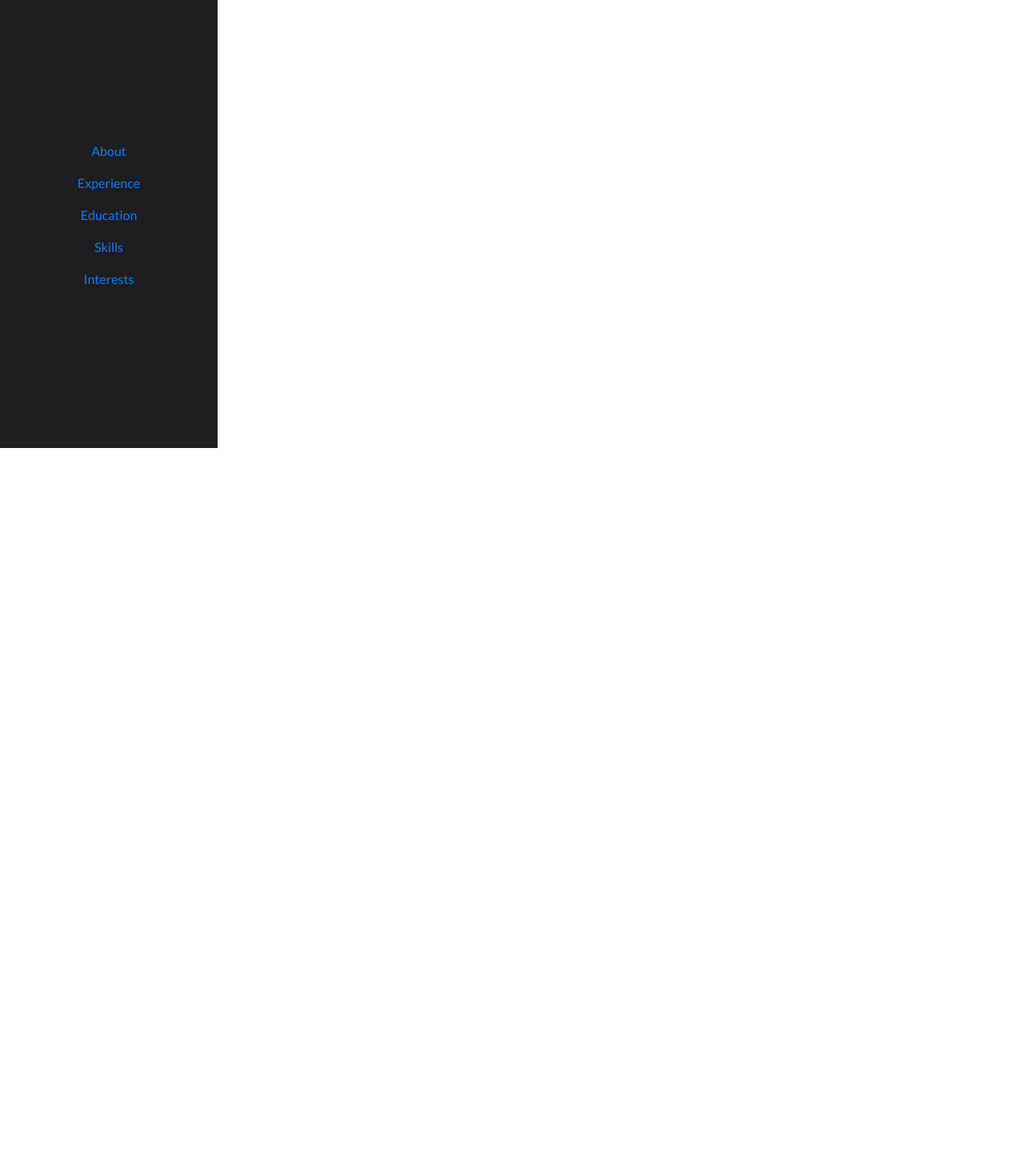
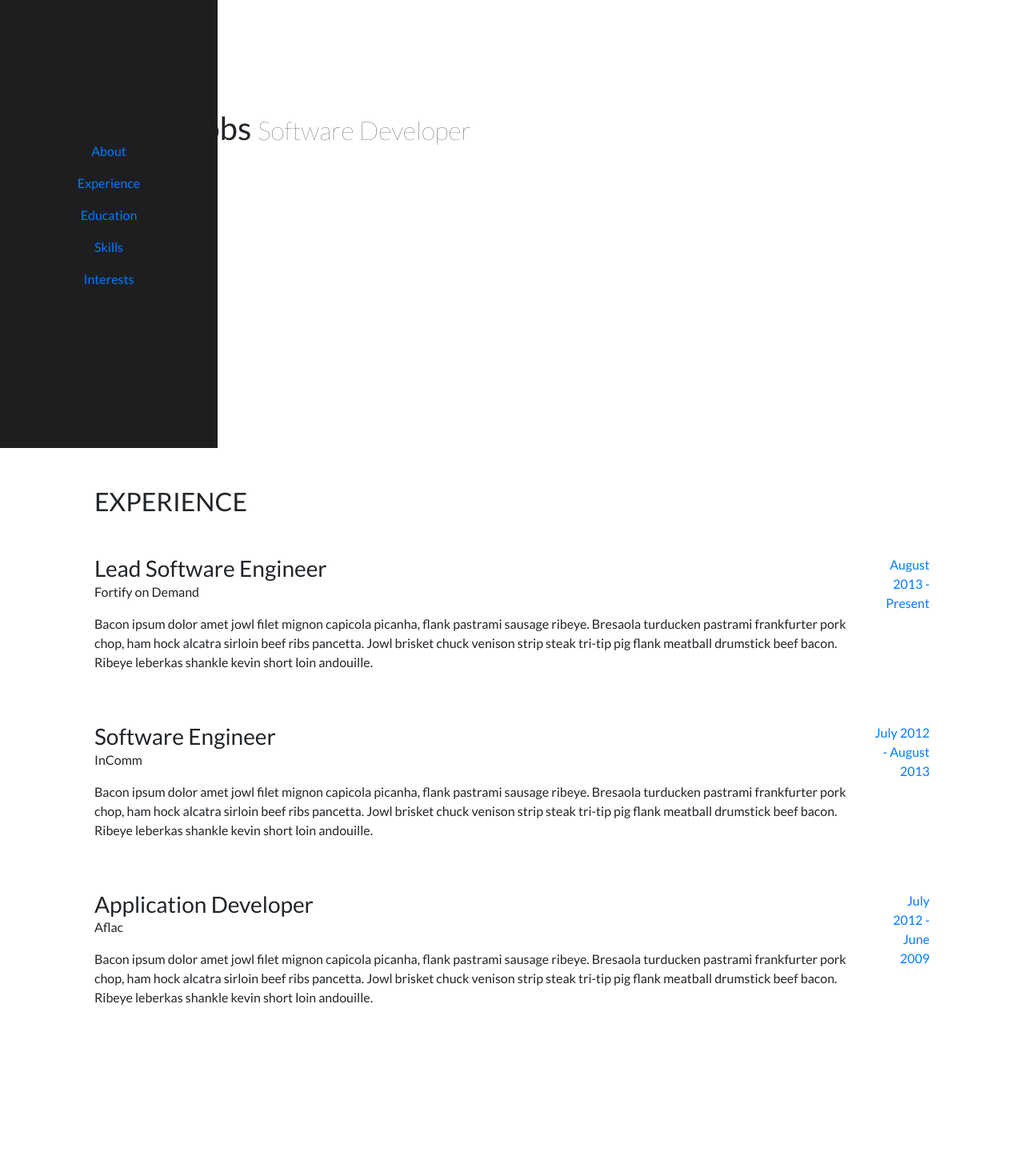
Before and after one commit to mtgibbs/mtgibbs.xyz, an Angular app: page / in a window 1280 px wide. Shown: the part 240-1710 px from the top of the page at 80% size. Before the commit the page ends 800 px from the top, so only its background shows below. Built offline with nearby package versions, Linux system fonts and the light colour scheme.

Commit message:
Fill in some component data

```diff
--- a/src/app/app.component.html
+++ b/src/app/app.component.html
@@ -1,2 +1,44 @@
 
-<app-navbar></app-navbar>
+    <app-navbar>
+    </app-navbar>
+
+    <div class="container p-0">
+        <section class="p-3 p-lg-5 d-flex flex-column" id="about">
+            <div class="my-auto">
+                <h1 class="mb-0">
+                    Matt Gibbs
+                    <small>Software Developer</small>
+                </h1>
+            </div>
+        </section>
+
+        <section class="p-3 p-lg-5 d-flex flex-column" id="experience">
+            <div class="my-auto">
+                <h2 class="mb-5">Experience</h2>
+
+                <app-experience-item-list [items]="experience"></app-experience-item-list>
+            </div>
+        </section>
+
+        <section class="p-3 p-lg-5 d-flex flex-column" id="education">
+            <div class="my-auto">
+                <h2 class="mb-5">Education</h2>
+
+            </div>
+        </section>
+
+        <section class="p-3 p-lg-5 d-flex flex-column" id="skills">
+            <div class="my-auto">
+                <h2 class="mb-5">Skills</h2>
+
+            </div>
+        </section>
+
+        <section class="p-3 p-lg-5 d-flex flex-column" id="interests">
+            <div class="my-auto">
+                <h2 class="mb-5">Interests</h2>
+
+            </div>
+        </section>
+
+    </div>
--- a/src/app/app.component.ts
+++ b/src/app/app.component.ts
@@ -1,4 +1,6 @@
 import { Component } from '@angular/core';
+import { IExperienceItem } from './experience-item/experience-item.component';
+import { EXPERIENCE } from './data/experience-items'
 
 @Component({
   selector: 'app-root',
@@ -7,4 +9,6 @@ import { Component } from '@angular/core';
 })
 export class AppComponent {
   title = 'app';
+
+  public experience: IExperienceItem[] = EXPERIENCE;
 }
--- /dev/null
+++ b/src/app/data/experience-items.ts
@@ -0,0 +1,25 @@
+import { IExperienceItem } from "../experience-item/experience-item.component";
+
+export const EXPERIENCE: IExperienceItem[] = [
+    {
+        title: 'Lead Software Engineer',
+        subTitle: 'Fortify on Demand',
+        description: 'Bacon ipsum dolor amet jowl filet mignon capicola picanha, flank pastrami sausage ribeye. Bresaola turducken pastrami frankfurter pork chop, ham hock alcatra sirloin beef ribs pancetta. Jowl brisket chuck venison strip steak tri-tip pig flank meatball drumstick beef bacon. Ribeye leberkas shankle kevin short loin andouille.',
+        startDate: 'August 2013',
+        endDate: 'Present'
+    },
+    {
+        title: 'Software Engineer',
+        subTitle: 'InComm',
+        description: 'Bacon ipsum dolor amet jowl filet mignon capicola picanha, flank pastrami sausage ribeye. Bresaola turducken pastrami frankfurter pork chop, ham hock alcatra sirloin beef ribs pancetta. Jowl brisket chuck venison strip steak tri-tip pig flank meatball drumstick beef bacon. Ribeye leberkas shankle kevin short loin andouille.',
+        startDate: 'July 2012',
+        endDate: 'August 2013'
+    },
+    {
+        title: 'Application Developer',
+        subTitle: 'Aflac',
+        description: 'Bacon ipsum dolor amet jowl filet mignon capicola picanha, flank pastrami sausage ribeye. Bresaola turducken pastrami frankfurter pork chop, ham hock alcatra sirloin beef ribs pancetta. Jowl brisket chuck venison strip steak tri-tip pig flank meatball drumstick beef bacon. Ribeye leberkas shankle kevin short loin andouille.',
+        startDate: 'July 2012',
+        endDate: 'June 2009'
+    }
+];
--- /dev/null
+++ b/src/app/experience-item-list/experience-item-list.component.html
@@ -0,0 +1 @@
+<app-experience-item *ngFor="let item of items" [item]="item"></app-experience-item>
--- /dev/null
+++ b/src/app/experience-item-list/experience-item-list.component.ts
@@ -0,0 +1,18 @@
+import { Component, Input, OnInit } from '@angular/core';
+import { IExperienceItem } from '../experience-item/experience-item.component';
+
+@Component({
+  selector: 'app-experience-item-list',
+  templateUrl: './experience-item-list.component.html',
+  styleUrls: ['./experience-item-list.component.scss']
+})
+export class ExperienceItemListComponent implements OnInit {
+
+  @Input() items: Array<IExperienceItem>;
+
+  constructor() { }
+
+  ngOnInit() {
+  }
+
+}
--- /dev/null
+++ b/src/app/experience-item/experience-item.component.html
@@ -0,0 +1,10 @@
+<div class="d-flex flex-column flex-md-row mb-5">
+  <div class="resume-content mr-auto">
+    <h3 class="mb-0">{{ item.title }}</h3>
+    <div ng-if="item.subTitle" class="mb-3">{{ item.subTitle }}</div>
+    <p>{{ item.description }}</p>
+  </div>
+  <div class="text-md-right">
+    <span class="text-primary">{{ item.startDate }} - {{ item.endDate }}</span>
+  </div>
+</div>
--- /dev/null
+++ b/src/app/experience-item/experience-item.component.ts
@@ -0,0 +1,25 @@
+import { Component, Input, OnInit } from '@angular/core';
+
+@Component({
+  selector: 'app-experience-item',
+  templateUrl: './experience-item.component.html',
+  styleUrls: ['./experience-item.component.scss']
+})
+export class ExperienceItemComponent implements OnInit {
+
+  @Input() item: IExperienceItem;
+
+  constructor() { }
+
+  ngOnInit() {
+  }
+
+}
+
+export interface IExperienceItem {
+  title: string;
+  subTitle: string | null;
+  description: string;
+  startDate: string;
+  endDate: string;
+}
```
Also changed, not shown: src/app/app.module.ts (+5 -3 lines), src/app/experience-item-list/experience-item-list.component.scss (added), src/app/experience-item/experience-item.component.scss (added), 2 other files (tests, documents, lock files or other folders).
